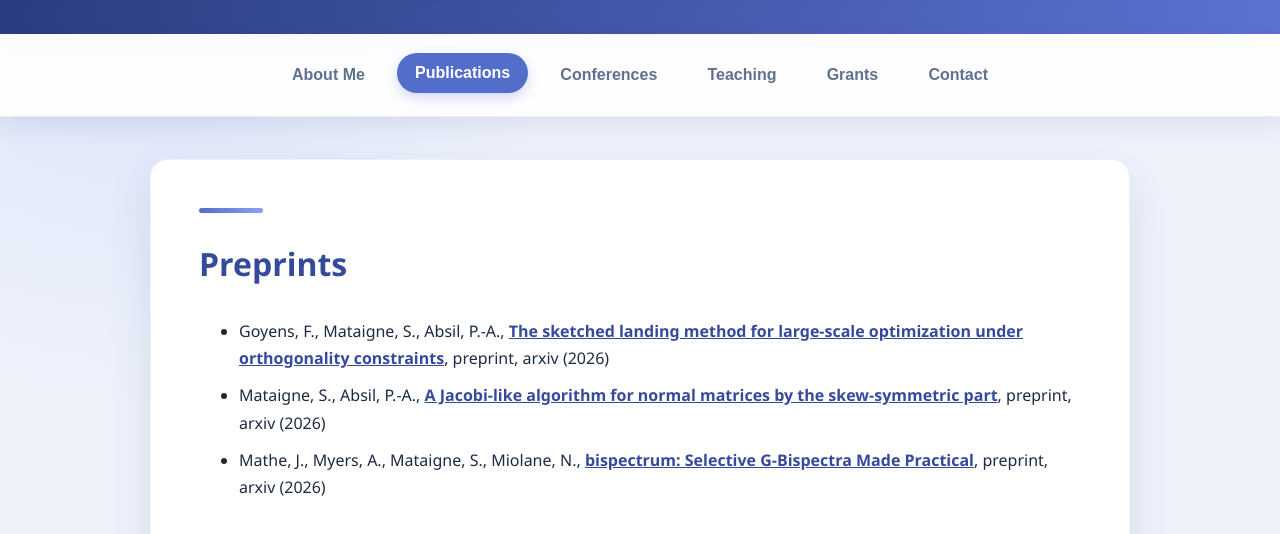
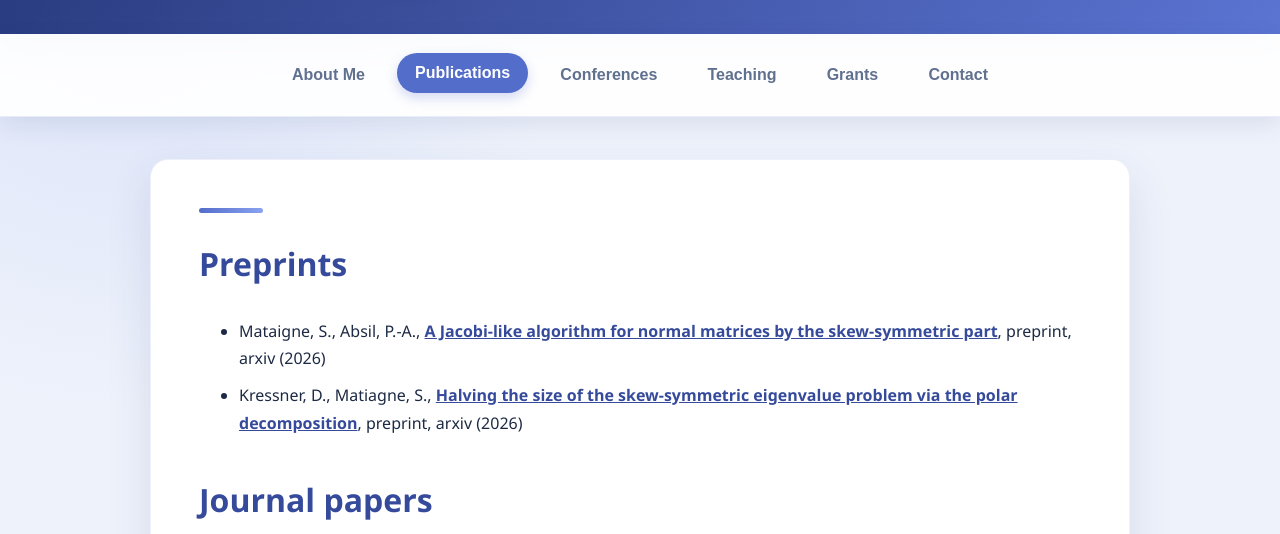
Before and after one commit to smataigne/smataigne.github.io, a plain HTML site: page index.html in a window 1280 px wide. Both pictures are taken after a click on the button "Publications". Shown: the part 206-740 px from the top of the page. Drawn offline with Linux system fonts and the light colour scheme.

Commit message:
New preprint

```diff
--- a/index.html
+++ b/index.html
@@ -193,9 +193,9 @@
         <section id="research" class="page" hidden>
             <h2> Preprints</h2>
             <ul>
-                <li> Goyens, F., Mataigne, S., Absil, P.-A., <a href="https://arxiv.org/abs/2605.31505">The sketched landing method for large-scale optimization under orthogonality constraints</a>, preprint, arxiv (2026) </li>
                 <li> Mataigne, S., Absil, P.-A., <a href="https://arxiv.org/abs/2605.26317">A Jacobi-like algorithm for normal matrices by the skew-symmetric part</a>, preprint, arxiv (2026) </li>
-                <li> Mathe, J., Myers, A., Mataigne, S., Miolane, N., <a href="https://arxiv.org/abs/2605.07270">bispectrum: Selective G-Bispectra Made Practical</a>, preprint, arxiv (2026) </li>
+                <li> Kressner, D., Matiagne, S., <a href="https://arxiv.org/abs/2608.12153">Halving the size of the skew-symmetric eigenvalue problem via the polar decomposition</a>, preprint, arxiv (2026) </li>
+
             </ul>
             <h2> Journal papers </h2>
             <ul>
@@ -207,6 +207,8 @@
             </ul>
             <h2> Conference papers </h2>
             <ul>
+                <li> Mathe, J., Myers, A., Mataigne, S., Miolane, N., <a href="https://arxiv.org/abs/2605.07270">bispectrum: Selective G-Bispectra Made Practical</a>, preprint, to appear in Advances in Neural Information Processing Systems (NeurIPS) (2026) </li>
+                <li> Goyens, F., Mataigne, S., Absil, P.-A., <a href="https://arxiv.org/abs/2605.31505">The sketched landing method for large-scale optimization under orthogonality constraints</a>, preprint, to appear in the Proceedings of Controlo (2026) </li>
                 <li> Mataigne, S., Absil, P.-A., Miolane, N., <a href="https://doi.org/10.1007/978-3-032-03921-7_2">On the Approximation of the Riemannian Barycenter</a>, in Geometric Science of Information (GSI 2025), Lecture Notes in Computer Science, vol. 16034, Springer, pp. 12-21 (2026) </li>
                 <li> Mataigne, S., Mathe, J., Sanborn, S., Hillar, C., Miolane, N.,  <a href="https://arxiv.org/abs/2408.07072">The Selective G-Bispectrum and its Inversion: Applications to G-Invariant Networks</a>, Advances in Neural Information Processing Systems (NeurIPS), 37, 115682-115711 (2024) </li>
             </ul>
```
